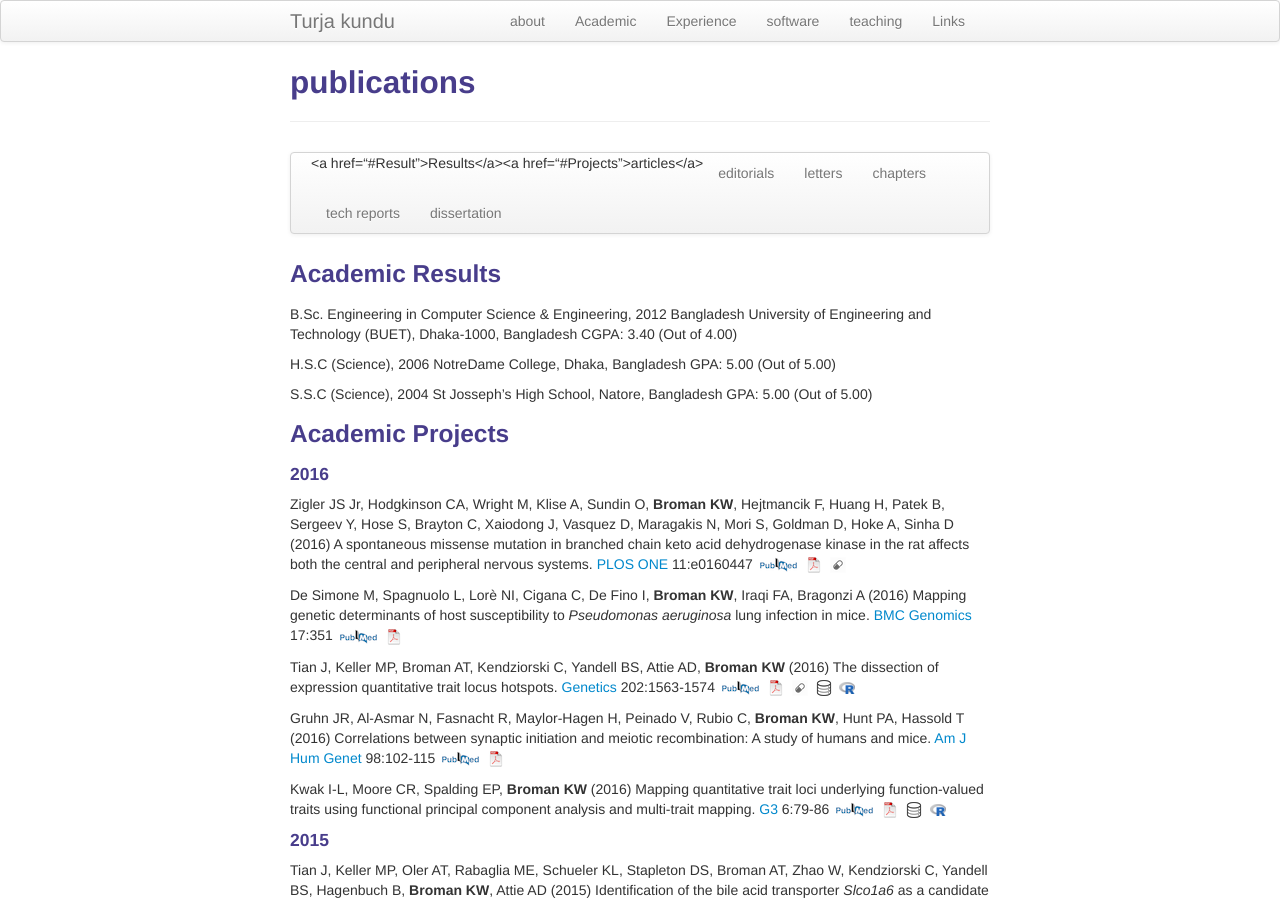
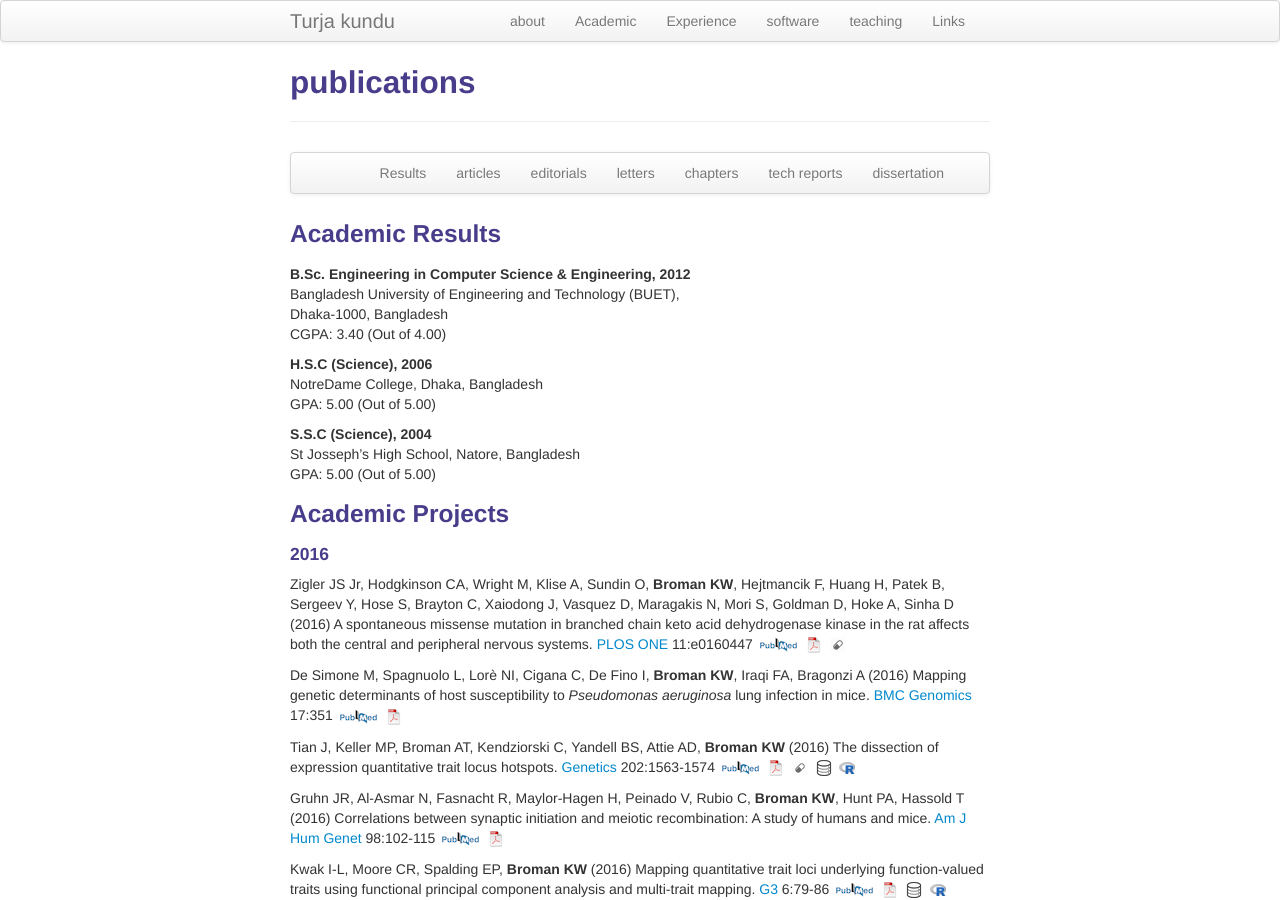
Before and after one commit to turjakundu/turjakundu.github.io, a Jekyll site: the page built from pages/pubs.md, in a window 1280 px wide and 900 px high. Built offline with Jekyll 4.4.1, drawn with Linux system fonts in a browser that asks for light colours.

Commit message:
hdip mmdddffds

```diff
--- a/pages/pubs.md
+++ b/pages/pubs.md
@@ -7,8 +7,8 @@ description: Karl Broman's publications
 <div class="navbar">
     <div class="navbar-inner">
         <ul class="nav">
-            <li><a href=“#Result”>Results</a></li>
-            <li><a href=“#Projects”>articles</a></li>
+            <li><a href="#Result">Results</a></li>
+            <li><a href="#Projects">articles</a></li>
             <li><a href="#editorials">editorials</a></li>
             <li><a href="#letters">letters</a></li>
             <li><a href="#chapters">chapters</a></li>
@@ -23,22 +23,21 @@ description: Karl Broman's publications
 
 
 
-B.Sc. Engineering in Computer Science & Engineering, 2012
-Bangladesh University of Engineering and Technology (BUET),
-Dhaka-1000, Bangladesh
-CGPA: 3.40 (Out of 4.00)
+<b>B.Sc. Engineering in Computer Science & Engineering, 2012</b><br/>
+Bangladesh University of Engineering and Technology (BUET),<br/>
+Dhaka-1000, Bangladesh<br/>
+CGPA: 3.40 (Out of 4.00)<br/>
 
 
 
-H.S.C (Science), 2006
-NotreDame College, Dhaka, Bangladesh
-GPA: 5.00 (Out of 5.00)
+<b>H.S.C (Science), 2006</b><br/>
+NotreDame College, Dhaka, Bangladesh<br/>
+GPA: 5.00 (Out of 5.00)<br/>
 
 
-
-S.S.C (Science), 2004
-St Josseph’s High School, Natore, Bangladesh
-GPA: 5.00 (Out of 5.00)
+<b>S.S.C (Science), 2004</b><br/>
+St Josseph’s High School, Natore, Bangladesh<br/>
+GPA: 5.00 (Out of 5.00)<br/>
 
 ### <a name="Projects"></a>Academic Projects
 
```
